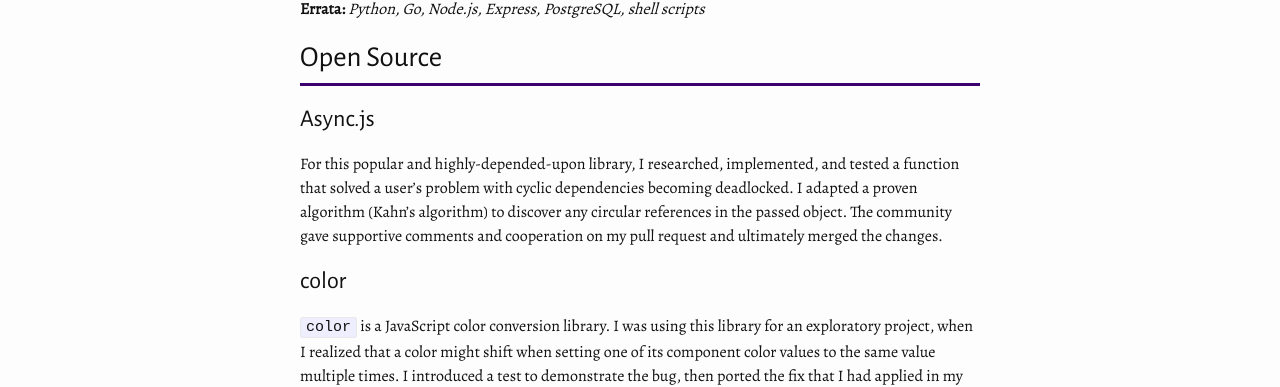
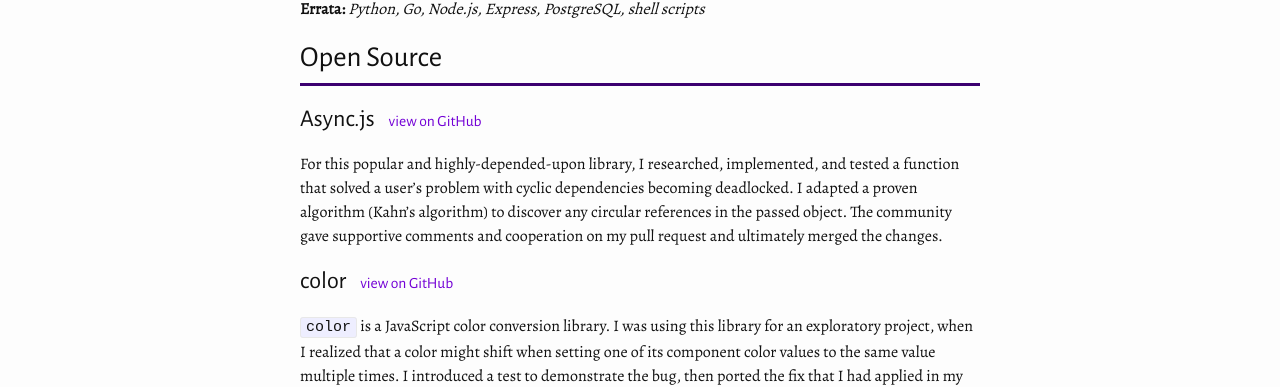
Before and after one commit to b-paul/b-paul.github.io, a Jekyll site: the page built from index.html, in a window 1280 px wide. Shown: the part 647-1034 px from the top of the page. Built offline with Jekyll 4.4.1, drawn with Linux system fonts in a browser that asks for light colours.

Commit message:
Add links to pull requests

```diff
--- a/css/main.scss
+++ b/css/main.scss
@@ -223,6 +223,11 @@
     margin: 0;
 }
 
+.contrib-reference {
+    font-size: 65%;
+    margin: 0 $small-spacing-unit;
+}
+
 .techstack {
     list-style: none;
     line-height: 28px;
--- a/index.html
+++ b/index.html
@@ -20,7 +20,12 @@
 
   {% for contrib in site.contribs %}
     <div class="contribution">
-      <h2 class="contribution-heading">{{ contrib.title }}</h2>
+      <h2 class="contribution-heading">
+        {{ contrib.title }}
+        <a class="contrib-reference" href="{{ contrib.reference_url }}">
+          view on GitHub
+        </a>
+      </h2>
       {{ contrib.content }}
     </div>
   {% endfor %}
```
Also changed, not shown: _contribs/1-async.js.md (+1 -0 lines), _contribs/2-color.md (+1 -0 lines).
